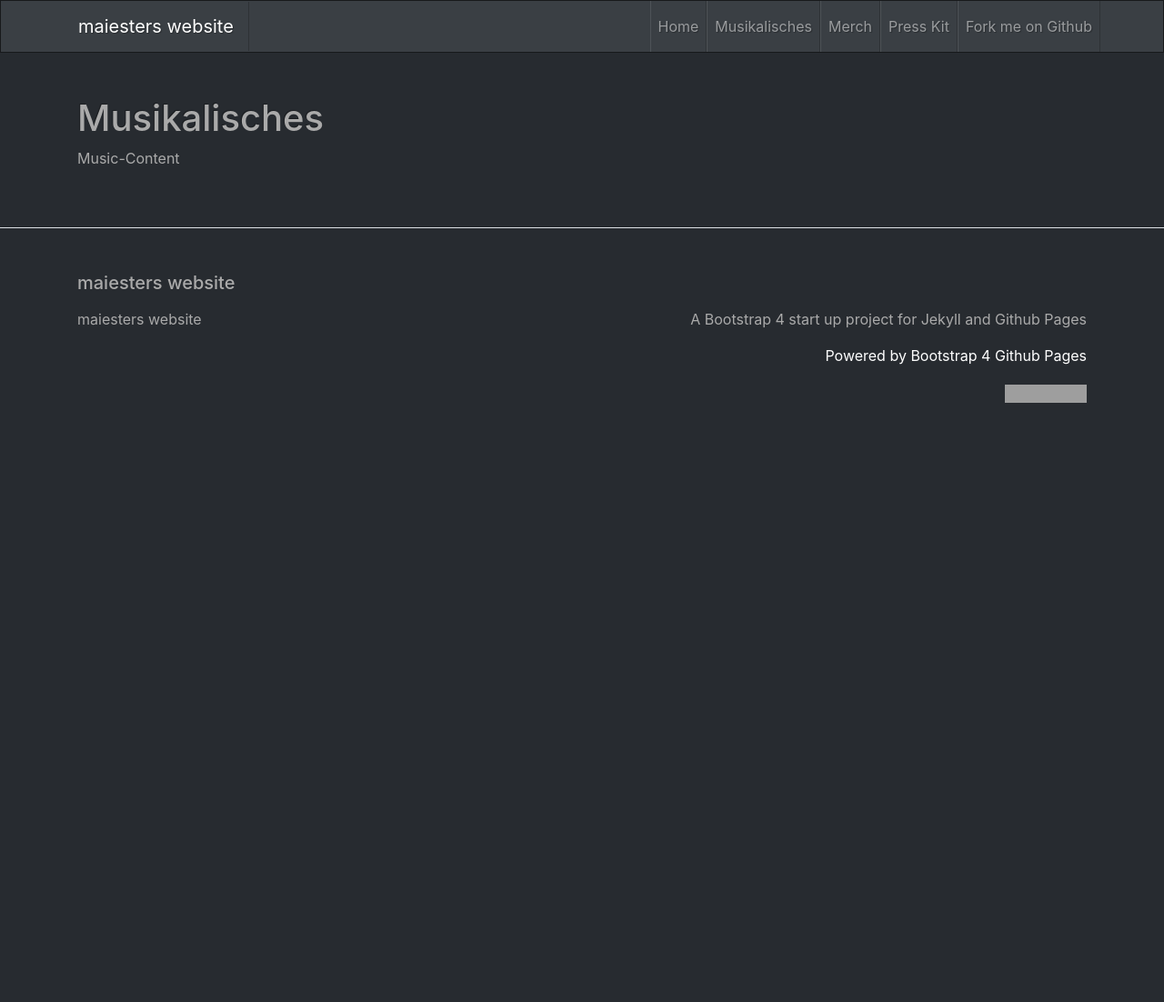
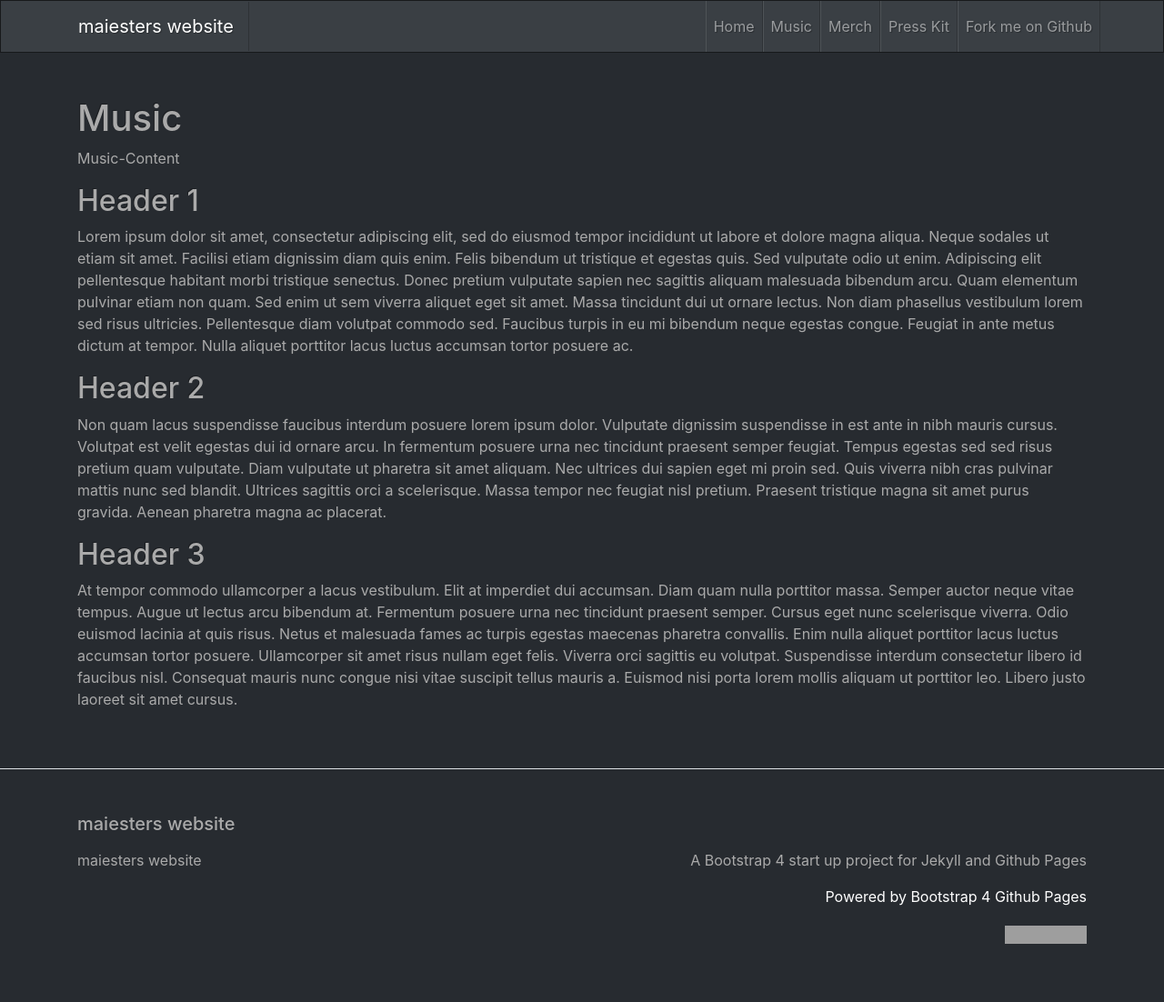
Before and after one commit to maiester/maiester.github.io, a Jekyll site: the page built from Music.md, in a window 1280 px wide. Shown: the whole page at 91% size. Built offline with Jekyll 4.4.1, drawn with Linux system fonts in a browser that asks for light colours; our own code applies the rules of GitHub Pages for plain Markdown files; before the commit the page ends 900 px from its top, so only the background shows below that; grey boxes are pictures that could not be loaded.

Commit message:
Update Music.md

```diff
--- a/Music.md
+++ b/Music.md
@@ -1,5 +1,14 @@
 ---
-title: Musikalisches
+title: Music
 ---
 
 Music-Content
+
+## Header 1
+Lorem ipsum dolor sit amet, consectetur adipiscing elit, sed do eiusmod tempor incididunt ut labore et dolore magna aliqua. Neque sodales ut etiam sit amet. Facilisi etiam dignissim diam quis enim. Felis bibendum ut tristique et egestas quis. Sed vulputate odio ut enim. Adipiscing elit pellentesque habitant morbi tristique senectus. Donec pretium vulputate sapien nec sagittis aliquam malesuada bibendum arcu. Quam elementum pulvinar etiam non quam. Sed enim ut sem viverra aliquet eget sit amet. Massa tincidunt dui ut ornare lectus. Non diam phasellus vestibulum lorem sed risus ultricies. Pellentesque diam volutpat commodo sed. Faucibus turpis in eu mi bibendum neque egestas congue. Feugiat in ante metus dictum at tempor. Nulla aliquet porttitor lacus luctus accumsan tortor posuere ac.
+
+## Header 2
+Non quam lacus suspendisse faucibus interdum posuere lorem ipsum dolor. Vulputate dignissim suspendisse in est ante in nibh mauris cursus. Volutpat est velit egestas dui id ornare arcu. In fermentum posuere urna nec tincidunt praesent semper feugiat. Tempus egestas sed sed risus pretium quam vulputate. Diam vulputate ut pharetra sit amet aliquam. Nec ultrices dui sapien eget mi proin sed. Quis viverra nibh cras pulvinar mattis nunc sed blandit. Ultrices sagittis orci a scelerisque. Massa tempor nec feugiat nisl pretium. Praesent tristique magna sit amet purus gravida. Aenean pharetra magna ac placerat.
+
+## Header 3
+At tempor commodo ullamcorper a lacus vestibulum. Elit at imperdiet dui accumsan. Diam quam nulla porttitor massa. Semper auctor neque vitae tempus. Augue ut lectus arcu bibendum at. Fermentum posuere urna nec tincidunt praesent semper. Cursus eget nunc scelerisque viverra. Odio euismod lacinia at quis risus. Netus et malesuada fames ac turpis egestas maecenas pharetra convallis. Enim nulla aliquet porttitor lacus luctus accumsan tortor posuere. Ullamcorper sit amet risus nullam eget felis. Viverra orci sagittis eu volutpat. Suspendisse interdum consectetur libero id faucibus nisl. Consequat mauris nunc congue nisi vitae suscipit tellus mauris a. Euismod nisi porta lorem mollis aliquam ut porttitor leo. Libero justo laoreet sit amet cursus.
```
